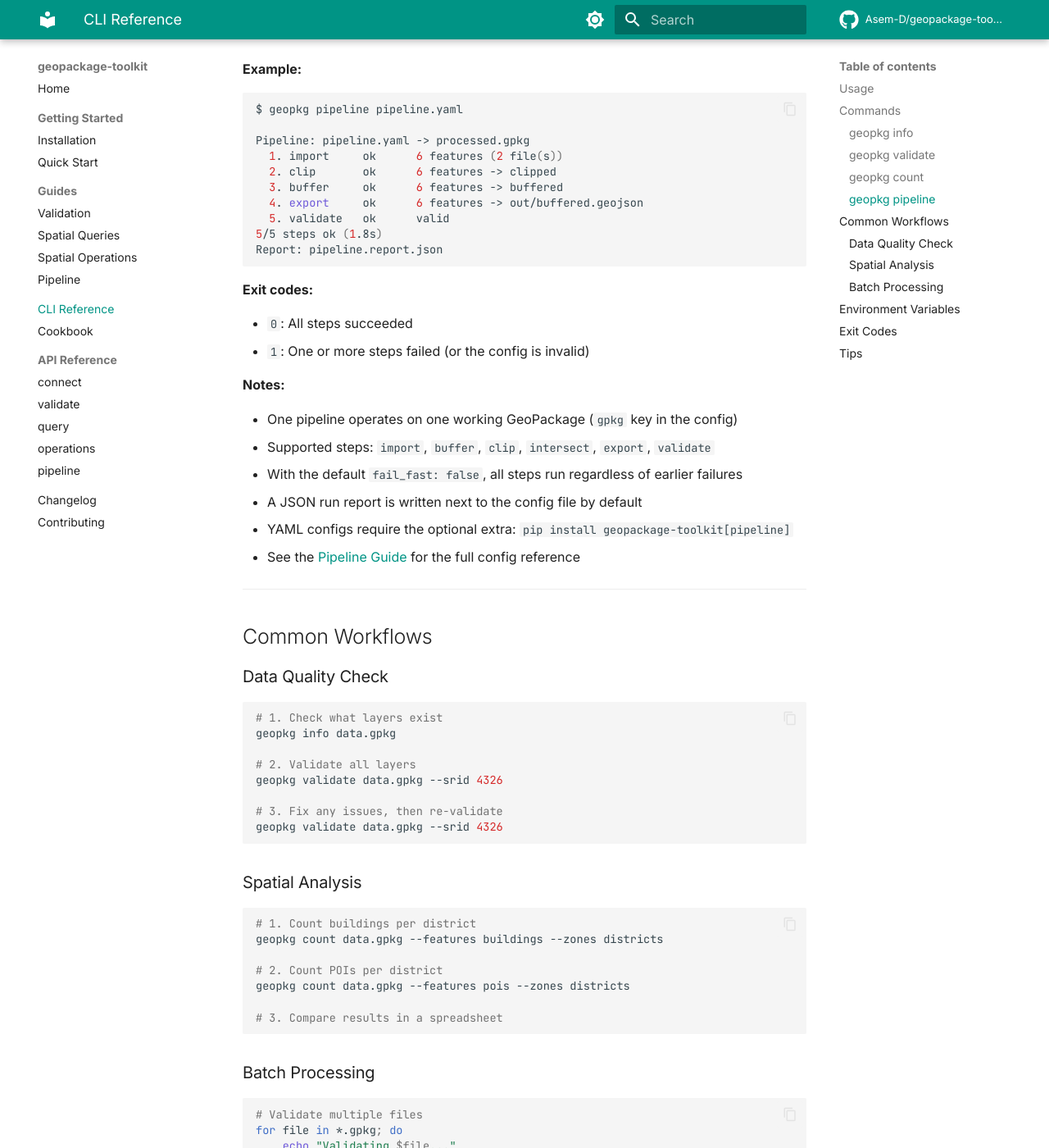
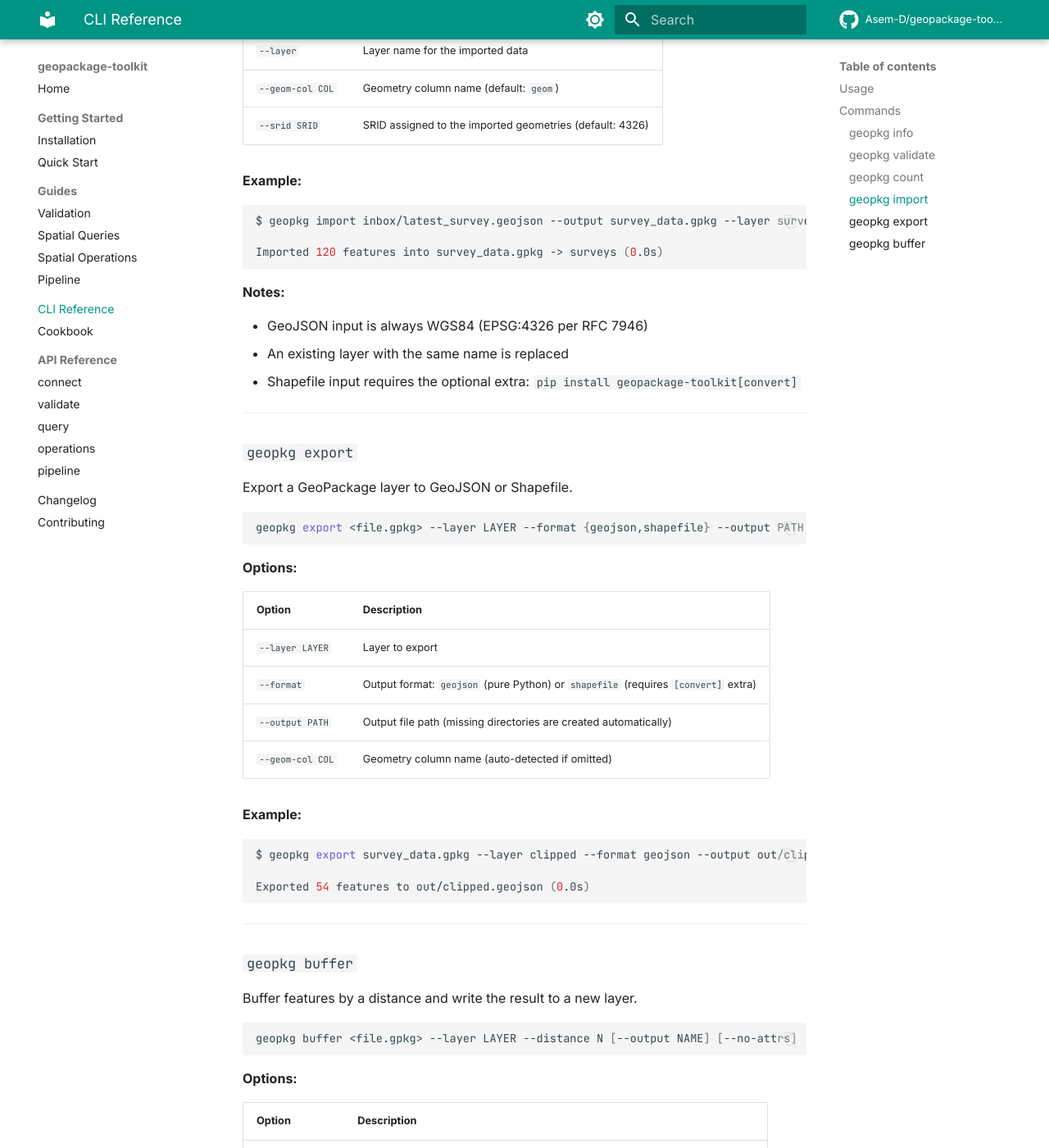
Before and after one commit to Asem-D/geopackage-toolkit, an MkDocs documentation site: the page built from docs/cli.md, in a window 1280 px wide and 1400 px high, scrolled down 3119 px. Shown: the whole window at 82% size. Built offline with MkDocs 1.6.1 and Material for MkDocs 9.7.7, drawn with Linux system fonts in a browser that asks for light colours; comment, search, counter and statistics services are not loaded; some of the changed text lies outside the part shown.

Commit message:
fix(spatial): imported blobs carry registered SRID; clip/intersect no longer silently keep all features
- SetSRID(GeomFromGeoJSON(...), srid) on import (GeoJSON + Shapefile paths)
- InitSpatialMetaData on fresh GeoPackages created by import
- clip/intersect filters require ST_Intersects(...) = 1 explicitly
- CLI export creates missing output directories (matches pipeline)
- CLI pipeline header shows config filename
- docs/cli.md: document import/export/buffer/clip/intersect
- regression test for the SRID/clip bug (82 tests total)

````diff
--- a/docs/cli.md
+++ b/docs/cli.md
@@ -129,6 +129,157 @@
 
 ---
 
+### `geopkg import`
+
+Import a GeoJSON or Shapefile into a GeoPackage (creates the GeoPackage if missing).
+
+```bash
+geopkg import <input.geojson|.shp> --output <file.gpkg> --layer <name> [--geom-col COL] [--srid SRID]
+```
+
+**Options:**
+
+| Option | Description |
+|--------|-------------|
+| `--output` | Output GeoPackage path (created if it does not exist) |
+| `--layer` | Layer name for the imported data |
+| `--geom-col COL` | Geometry column name (default: `geom`) |
+| `--srid SRID` | SRID assigned to the imported geometries (default: 4326) |
+
+**Example:**
+
+```bash
+$ geopkg import inbox/latest_survey.geojson --output survey_data.gpkg --layer surveys
+
+Imported 120 features into survey_data.gpkg -> surveys (0.0s)
+```
+
+**Notes:**
+
+- GeoJSON input is always WGS84 (EPSG:4326 per RFC 7946)
+- An existing layer with the same name is replaced
+- Shapefile input requires the optional extra: `pip install geopackage-toolkit[convert]`
+
+---
+
+### `geopkg export`
+
+Export a GeoPackage layer to GeoJSON or Shapefile.
+
+```bash
+geopkg export <file.gpkg> --layer LAYER --format {geojson,shapefile} --output PATH [--geom-col COL]
+```
+
+**Options:**
+
+| Option | Description |
+|--------|-------------|
+| `--layer LAYER` | Layer to export |
+| `--format` | Output format: `geojson` (pure Python) or `shapefile` (requires `[convert]` extra) |
+| `--output PATH` | Output file path (missing directories are created automatically) |
+| `--geom-col COL` | Geometry column name (auto-detected if omitted) |
+
+**Example:**
+
+```bash
+$ geopkg export survey_data.gpkg --layer clipped --format geojson --output out/clipped.geojson
+
+Exported 54 features to out/clipped.geojson (0.0s)
+```
+
+---
+
+### `geopkg buffer`
+
+Buffer features by a distance and write the result to a new layer.
+
+```bash
+geopkg buffer <file.gpkg> --layer LAYER --distance N [--output NAME] [--no-attrs]
+```
+
+**Options:**
+
+| Option | Description |
+|--------|-------------|
+| `--layer LAYER` | Layer to buffer |
+| `--distance N` | Buffer distance in CRS units (meters for projected CRS, degrees for EPSG:4326) |
+| `--output NAME` | Output layer name (default: `buffered`) |
+| `--no-attrs` | Exclude source attributes from the output layer |
+
+**Example:**
+
+```bash
+$ geopkg buffer survey_data.gpkg --layer clipped --distance 0.001 --output buffers
+
+Buffered 54 features -> buffers (0.0s)
+```
+
+# 0.001 degrees ≈ 100 m at EPSG:4326; use meters when the layer is in a projected CRS
+
+---
+
+### `geopkg clip`
+
+Clip a source layer by a polygon layer, keeping only what falls inside.
+
+```bash
+geopkg clip <file.gpkg> --source LAYER --clip LAYER [--output NAME]
+```
+
+**Options:**
+
+| Option | Description |
+|--------|-------------|
+| `--source` | Source layer to clip |
+| `--clip` | Clip layer (polygon boundary) |
+| `--output NAME` | Output layer name (default: `clipped`) |
+
+**Example:**
+
+```bash
+$ geopkg clip survey_data.gpkg --source surveys --clip project_boundary --output clipped
+
+Clipped 54 features -> clipped (0.0s)
+```
+
+**Notes:**
+
+- Source attributes are preserved
+- Clip layer features are treated as one combined boundary
+
+---
+
+### `geopkg intersect`
+
+Spatial intersection of two layers: keeps the overlapping geometry and attributes from both.
+
+```bash
+geopkg intersect <file.gpkg> --layer-a LAYER --layer-b LAYER [--output NAME]
+```
+
+**Options:**
+
+| Option | Description |
+|--------|-------------|
+| `--layer-a` | First input layer |
+| `--layer-b` | Second input layer |
+| `--output NAME` | Output layer name (default: `intersection`) |
+
+**Example:**
+
+```bash
+$ geopkg intersect survey_data.gpkg --layer-a surveys --layer-b project_boundary --output points_in_boundary
+
+Intersected 54 features -> points_in_boundary (0.0s)
+```
+
+**Notes:**
+
+- Attributes from both layers are kept, prefixed `a_` and `b_`
+- Unlike `clip`, both inputs contribute attributes (useful for overlay questions, e.g., parcels x flood zones)
+
+---
+
 ### `geopkg pipeline`
 
 Run a config-driven batch pipeline (JSON or YAML).
@@ -201,6 +352,19 @@
 # 3. Compare results in a spreadsheet
 ```
 
+### Prepare Survey Data for Delivery
+
+```bash
+# 1. Import the latest survey export into the working GeoPackage
+geopkg import inbox/latest_survey.geojson --output survey_data.gpkg --layer surveys
+
+# 2. Clip to the project boundary
+geopkg clip survey_data.gpkg --source surveys --clip project_boundary --output clipped
+
+# 3. Export the result for the client
+geopkg export survey_data.gpkg --layer clipped --format geojson --output out/surveys.geojson
+```
+
 ### Batch Processing
 
 ```bash
@@ -230,4 +394,4 @@
 1. **Use `info` first** to understand the GeoPackage structure before running queries
 2. **Always validate with `--srid`** to catch CRS mismatches
 3. **The first `count` command is slower** because it builds the rtree index
-4. **Combine with other tools** for complex workflows (e.g., pipe to CSV with `--output`)
+4. **For multi-step workflows, use `geopkg pipeline`** — one config file, one command, a JSON run report, and CI-friendly exit codes
````
Also changed, not shown: CHANGELOG.md (+11 -0 lines), 4 other files.
